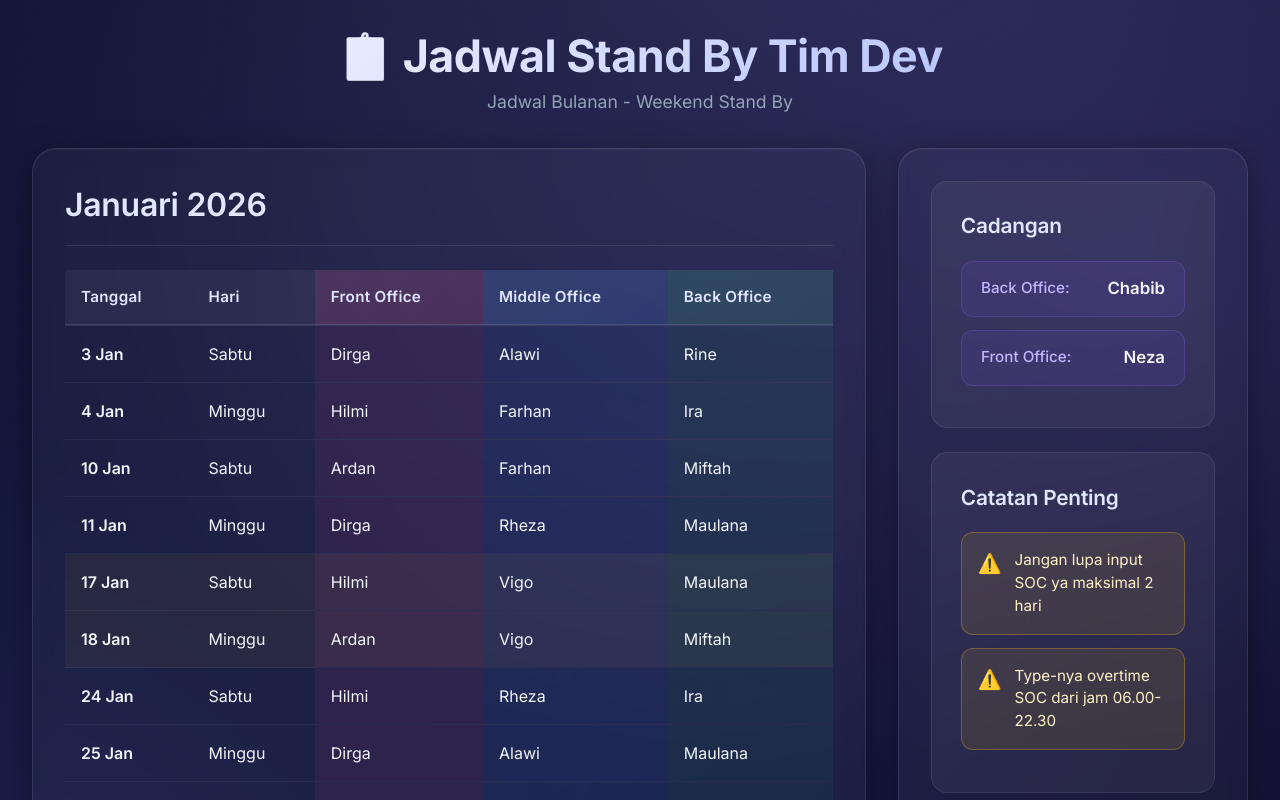
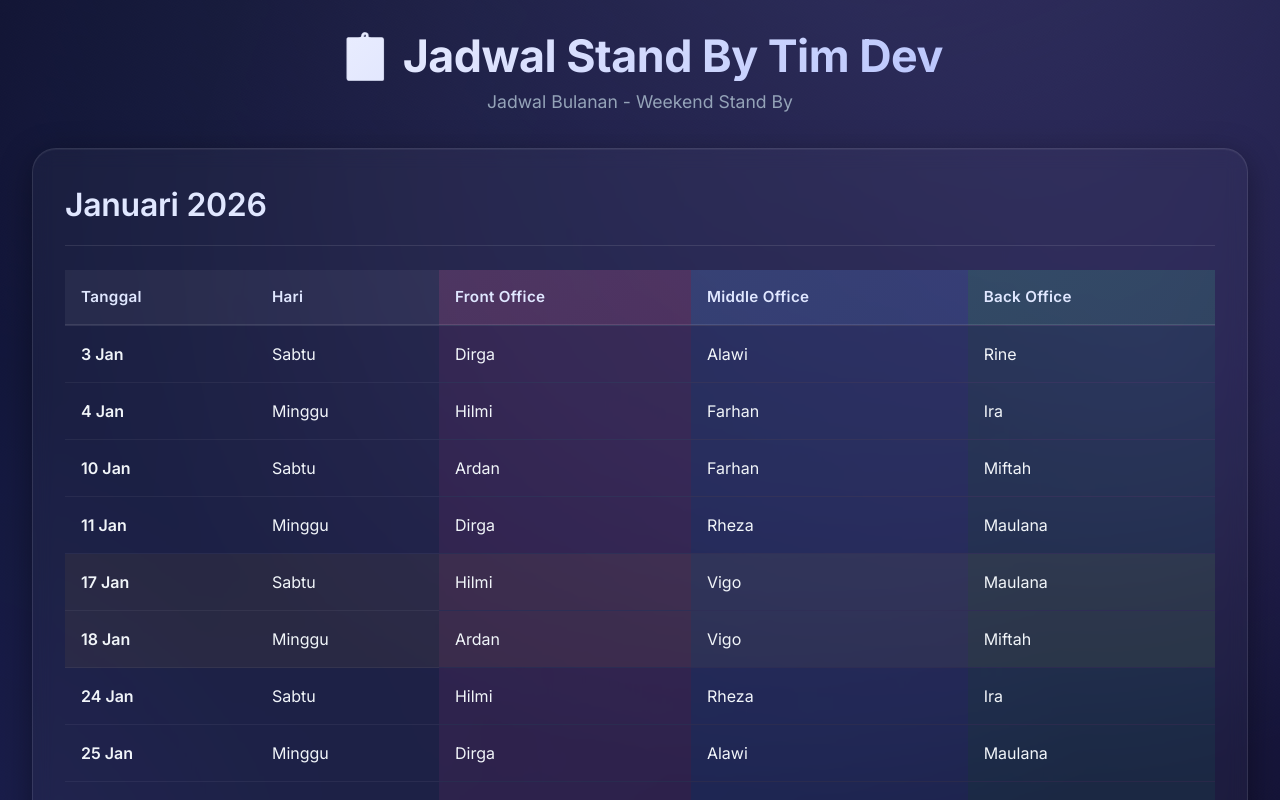
Before and after one commit to MaulanaRhezaArdiansyah/stand-by-schedule, a React (Vite) app: page / in a window 1280 px wide. Shown: the top 800 px of the page. Built offline with nearby package versions, Linux system fonts and the light colour scheme.

Commit message:
fix: layout sidebar

```diff
--- a/src/App.css
+++ b/src/App.css
@@ -78,14 +78,13 @@ body {
 }
 
 .layout {
-  display: grid;
-  grid-template-columns: 1fr 350px;
+  display: flex;
+  flex-direction: column;
   gap: 2rem;
   max-width: 1400px;
   margin: 0 auto;
   position: relative;
   z-index: 1;
-  align-items: start;
 }
 
 .main {
@@ -247,62 +246,35 @@ body {
 }
 
 .sidebar {
-  display: flex;
-  flex-direction: column;
-  gap: 0;
-  position: sticky;
-  top: 2rem;
-  height: calc(100vh - 4rem);
-  background: rgba(255, 255, 255, 0.03);
-  backdrop-filter: blur(10px);
-  -webkit-backdrop-filter: blur(10px);
-  border-radius: 24px;
-  border: 1px solid rgba(255, 255, 255, 0.1);
-  box-shadow:
-    0 8px 32px 0 rgba(0, 0, 0, 0.37),
-    inset 0 1px 0 0 rgba(255, 255, 255, 0.05);
-  overflow: hidden;
-}
-
-/* Wrapper untuk scrollable content */
-.sidebar-content {
-  display: flex;
-  flex-direction: column;
+  display: grid;
+  grid-template-columns: repeat(auto-fit, minmax(300px, 1fr));
   gap: 1.5rem;
-  padding: 2rem;
-  overflow-y: auto;
-  overflow-x: hidden;
-  height: 100%;
-}
-
-/* Custom scrollbar untuk sidebar content */
-.sidebar-content::-webkit-scrollbar {
-  width: 8px;
-}
-
-.sidebar-content::-webkit-scrollbar-track {
-  background: rgba(255, 255, 255, 0.05);
-  border-radius: 10px;
-  margin: 1rem 0;
-}
-
-.sidebar-content::-webkit-scrollbar-thumb {
-  background: rgba(99, 102, 241, 0.4);
-  border-radius: 10px;
-  transition: background 0.3s ease;
-}
-
-.sidebar-content::-webkit-scrollbar-thumb:hover {
-  background: rgba(99, 102, 241, 0.6);
 }
 
 .cadangan-section,
 .notes-section,
 .reminder-info-section {
-  background: rgba(255, 255, 255, 0.05);
-  border-radius: 16px;
+  background: rgba(255, 255, 255, 0.03);
+  backdrop-filter: blur(10px);
+  -webkit-backdrop-filter: blur(10px);
+  border-radius: 20px;
   padding: 1.8rem;
-  border: 1px solid rgba(255, 255, 255, 0.08);
+  border: 1px solid rgba(255, 255, 255, 0.1);
+  box-shadow:
+    0 8px 32px 0 rgba(0, 0, 0, 0.37),
+    inset 0 1px 0 0 rgba(255, 255, 255, 0.05);
+  animation: slideUp 0.6s ease-out;
+  transition: transform 0.3s ease, border-color 0.3s ease, box-shadow 0.3s ease;
+}
+
+.cadangan-section:hover,
+.notes-section:hover,
+.reminder-info-section:hover {
+  transform: translateY(-5px);
+  border-color: rgba(99, 102, 241, 0.3);
+  box-shadow:
+    0 20px 60px 0 rgba(99, 102, 241, 0.3),
+    inset 0 1px 0 0 rgba(255, 255, 255, 0.1);
 }
 
 .cadangan-section h3,
--- a/src/App.tsx
+++ b/src/App.tsx
@@ -180,7 +180,6 @@ function App() {
         </main>
 
         <aside className="sidebar">
-          <div className="sidebar-content">
           <div className="cadangan-section">
             <h3>Cadangan</h3>
             <div className="cadangan-item">
@@ -235,7 +234,6 @@ function App() {
               </div>
             </div>
           </div>
-          </div>
         </aside>
       </div>
     </div>
```
Lines whose indentation alone changed are shown as unchanged.
